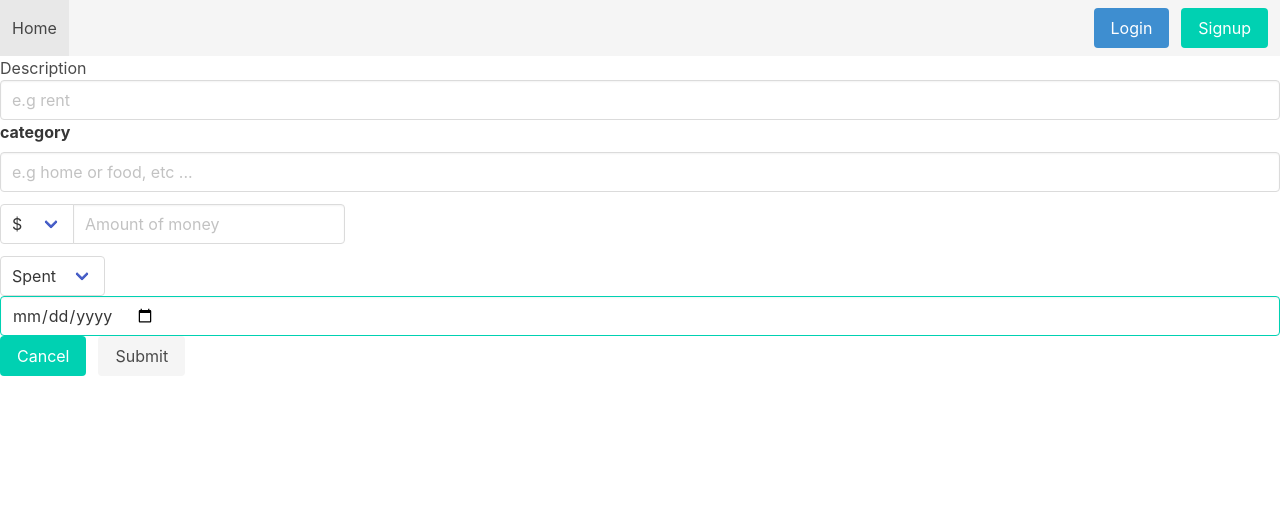
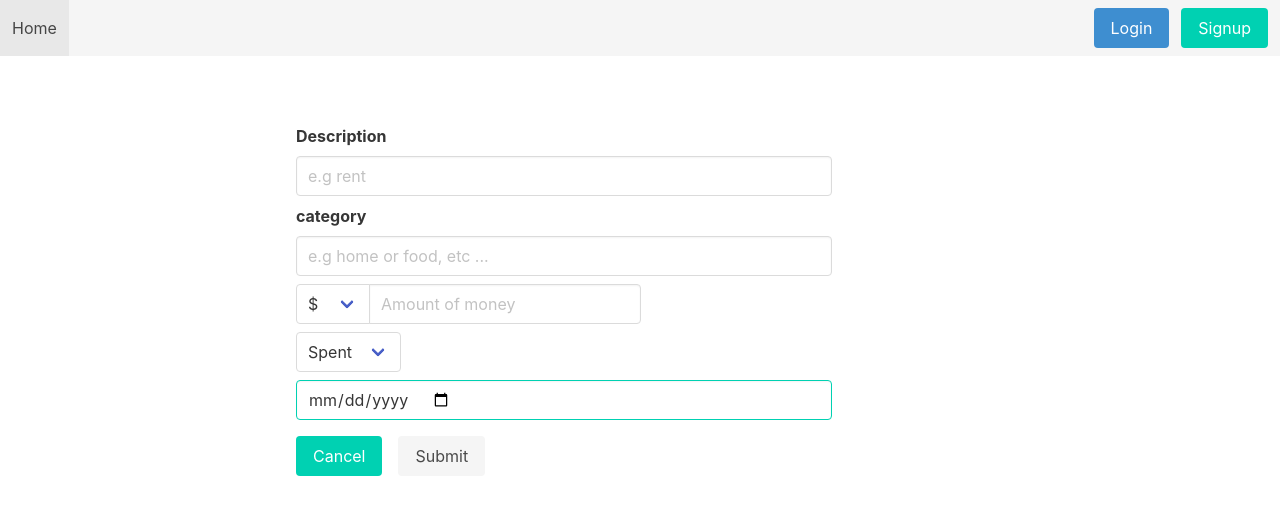
Before and after one commit to RudaF/project-flow, a React (Create React App) app: page /1/addtransaction in a window 1280 px wide. Shown: the top 514 px of the page. Built offline with nearby package versions, Linux system fonts and the light colour scheme.

Commit message:
Fixed adding new items to user-form

```diff
--- a/src/components/AddTransactionForm.js
+++ b/src/components/AddTransactionForm.js
@@ -5,30 +5,33 @@ class AddTransactionForm extends Component {
   state = {
     description: "",
     category: "",
-    value: "",
+    amount: "",
     date: "",
   };
 
-  handleChange(event) {
-    this.setState({ [event.currentTarget.name]: event.currentTarget.value });
-  }
+  handleChange = (event) => {
+    this.setState({ [event.target.name]: event.target.value });
+  };
 
-  handleCancelButton() {
+  handleCancelButton = () => {
     this.props.history.push("/");
-  }
+  };
 
   handleSubmit = async (event) => {
     event.preventDefault();
     try {
       const userResponse = await axios.get(
-        `https://ironrest.herokuapp.com/flowFinanceWDFTSP/${this.props.match.params.id}`
+        `https://ironrest.herokuapp.com/findOne/flowFinanceWDFTSP?id=${this.props.match.params.id}`
       );
-      //   const response = await axios.post(
-      //     `https://ironrest.herokuapp.com/flowFinanceWDFTSP/${this.props.match.params.id}`,
-      //     this.state
-      //   );
-
       console.log(userResponse);
+      const financeData = [...userResponse.data.financeData, this.state];
+      console.log(financeData);
+      console.log({ ...userResponse.data, financeData });
+      const userUpdateResponse = await axios.put(
+        `https://ironrest.herokuapp.com/flowFinanceWDFTSP/${userResponse.data._id}`,
+        { ...userResponse.data[0], financeData }
+      );
+      console.log(userUpdateResponse);
     } catch (err) {
       console.error(err);
     }
@@ -36,9 +39,10 @@ class AddTransactionForm extends Component {
 
   render() {
     return (
-      <form>
-        <div clasName="field">
-          <label clasName="label">Description</label>
+      <div className="container columns is-mobile mt-6">
+        <form className="column is-half is-offset-one-quarter">
+          <div className="field m-2">
+            <label className="label">Description</label>
             <div className="control">
               <input
                 onChange={this.handleChange}
@@ -50,7 +54,7 @@ class AddTransactionForm extends Component {
               />
             </div>
           </div>
-        <div className="field">
+          <div className="field m-2">
             <label className="label">category</label>
             <div className="control">
               <input
@@ -64,7 +68,7 @@ class AddTransactionForm extends Component {
             </div>
           </div>
 
-        <div className="field has-addons">
+          <div className="field has-addons m-2">
             <p className="control">
               <span className="select">
                 <select>
@@ -77,15 +81,15 @@ class AddTransactionForm extends Component {
               <input
                 onChange={this.handleChange}
                 className="input"
-              type="text"
+                type="number"
                 placeholder="Amount of money"
-              name="value"
-              value={this.state.value}
+                name="amount"
+                value={this.state.amount}
               />
             </p>
           </div>
 
-        <div className="control">
+          <div className="control m-2">
             <div className="select">
               <select onChange={this.handleChange}>
                 <option>Spent</option>
@@ -93,7 +97,7 @@ class AddTransactionForm extends Component {
               </select>
             </div>
           </div>
-        <div>
+          <div className="control m-2">
             <input
               onChange={this.handleChange}
               className="input is-primary"
@@ -104,18 +108,22 @@ class AddTransactionForm extends Component {
           </div>
 
           <div className="field is-grouped">
-          <p className="control">
-            <a onClick={this.handleCancelButton} className="button is-primary">
+            <p className="control m-2">
+              <button
+                onClick={this.handleCancelButton}
+                className="button is-primary"
+              >
                 Cancel
-            </a>
+              </button>
             </p>
-          <p className="control">
-            <a onClick={this.handleSubmit} className="button is-light">
+            <p className="control m-2">
+              <button onClick={this.handleSubmit} className="button is-light">
                 Submit
-            </a>
+              </button>
             </p>
           </div>
         </form>
+      </div>
     );
   }
 }
```
Lines whose indentation alone changed are shown as unchanged.
